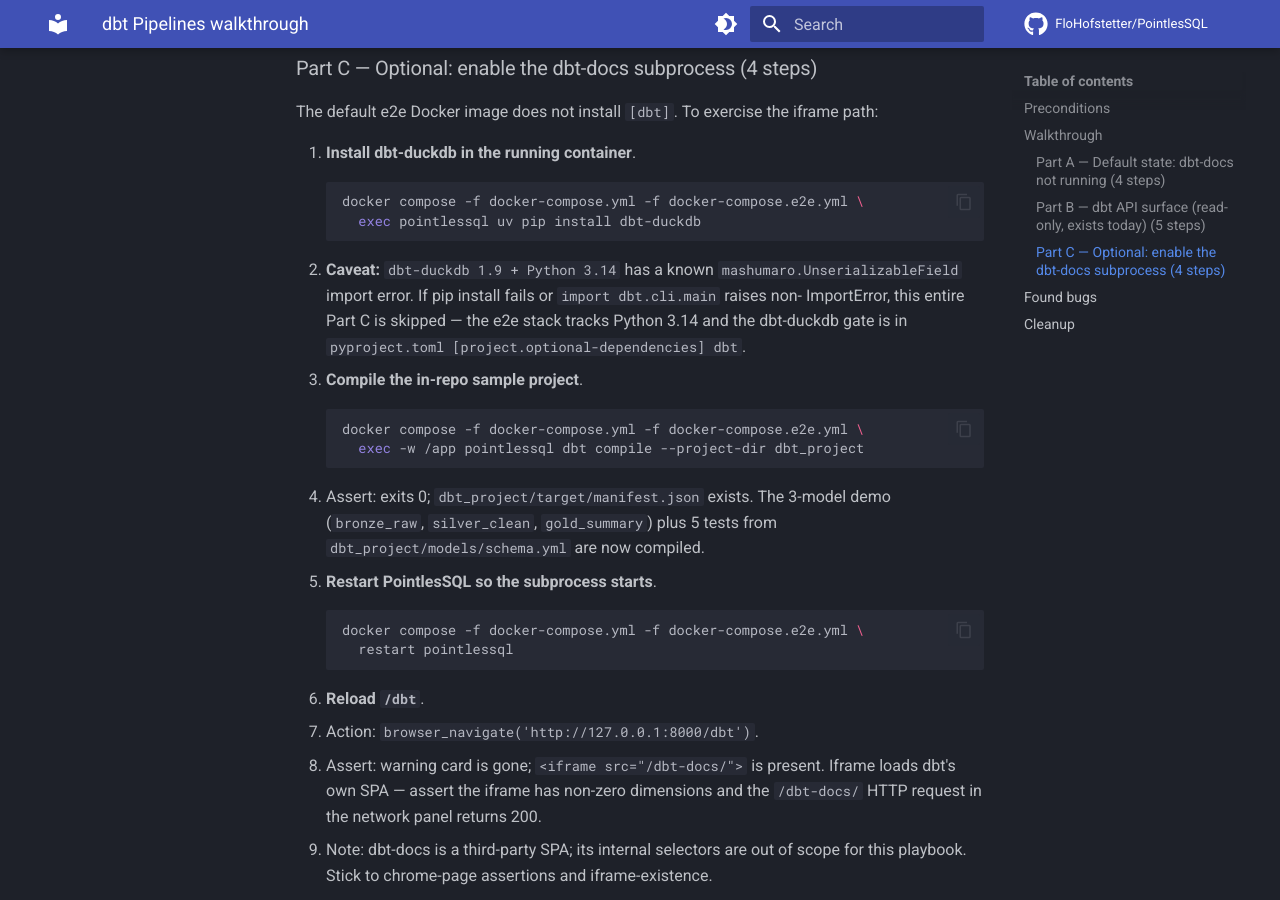
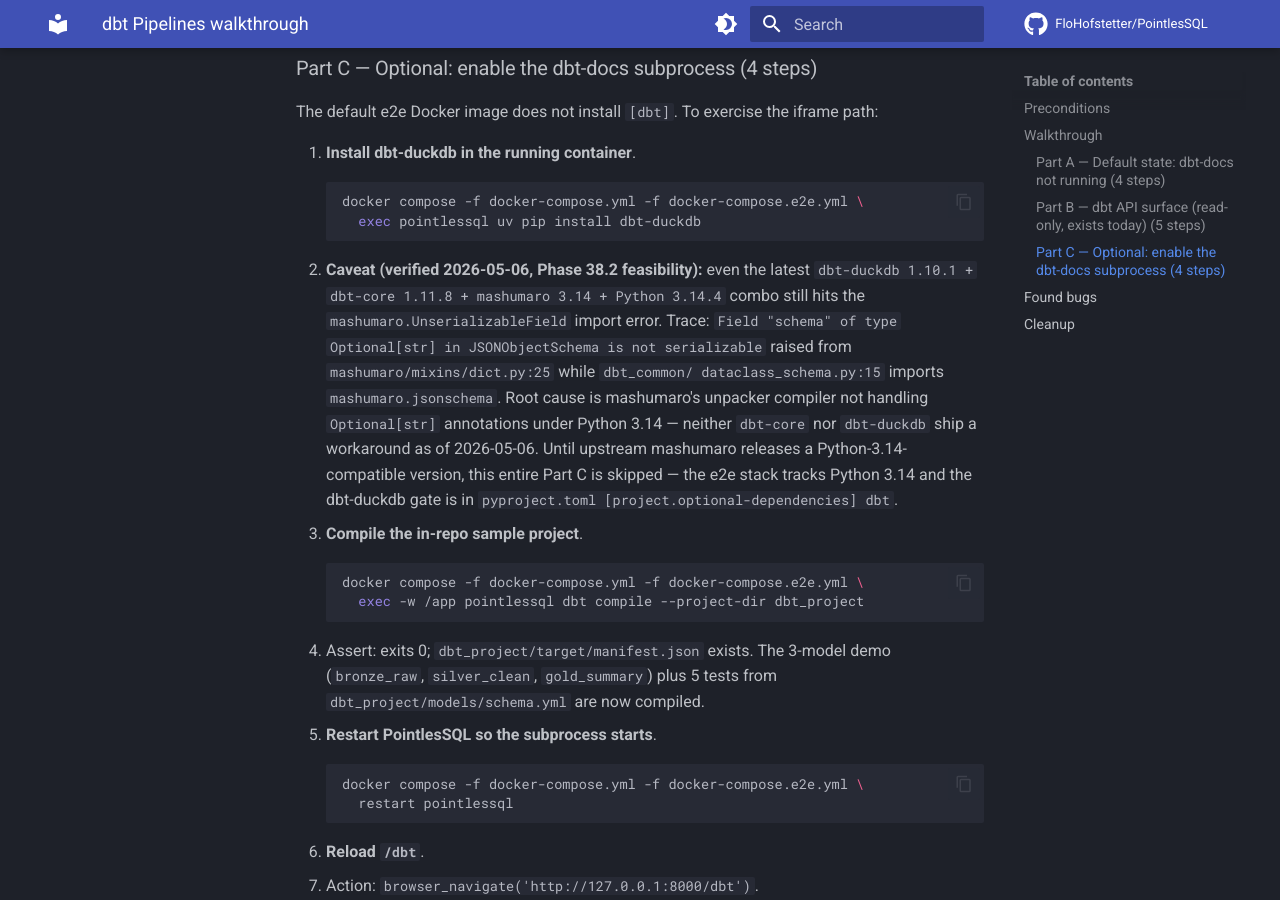
Before and after one commit to FloHofstetter/PointlesSQL, an MkDocs documentation site: the page built from docs/e2e-walkthroughs/dbt-pipeline.md, in a window 1280 px wide and 900 px high, scrolled down 2944 px. Built offline with MkDocs 1.6.1 and Material for MkDocs 9.7.7, drawn with Linux system fonts in a browser that asks for light colours; comment, search, counter and statistics services are not loaded.

Commit message:
docs(roadmap,walkthroughs): defer Sprint 36.7 on upstream mashumaro/Py3.14 (Phase 38.2)
Phase 38.2 ran the upfront feasibility check from the plan:

    docker compose ... exec pointlessql pip install dbt-duckdb
    docker compose ... exec pointlessql python -c "import dbt.cli.main"

Result: latest pins still fail.  ``dbt-duckdb 1.10.1`` +
``dbt-core 1.11.8`` + ``mashumaro 3.14`` + Python 3.14.4 raise

    mashumaro.exceptions.UnserializableField:
      Field "schema" of type Optional[str] in JSONObjectSchema
      is not serializable

at import time (``dbt_common.dataclass_schema`` imports
``mashumaro.jsonschema.builder`` which class-defines
``JSONObjectSchema`` and the unpacker compiler runs).  The blocker
is in mashumaro's Python-3.14 ``Optional[str]`` handling — no fix in
either dbt-core or dbt-duckdb today.  No workaround possible from
PointlesSQL's side; the e2e stack tracks Python 3.14 by design.

Sprint 36.7 (end-to-end walkthrough + Phase 36 close) flips from
``⏸ Playwright`` to ``⏸ upstream``; re-pick when mashumaro releases
a Py3.14-compatible version.  Phase 36 stays ``⏳ in progress``.

``docs/e2e-walkthroughs/dbt-pipeline.md`` Part C Caveat now records
the exact pins + trace + verification date so a future contributor
re-running the gate immediately knows whether the upstream picture
has changed.

Co-Authored-By: Claude Opus 4.7 (1M context) <noreply@anthropic.com>

````diff
--- a/docs/e2e-walkthroughs/dbt-pipeline.md
+++ b/docs/e2e-walkthroughs/dbt-pipeline.md
@@ -139,12 +139,22 @@ exercise the iframe path:
    docker compose -f docker-compose.yml -f docker-compose.e2e.yml \
      exec pointlessql uv pip install dbt-duckdb
    ```
-   - **Caveat:** `dbt-duckdb 1.9 + Python 3.14` has a known
-     `mashumaro.UnserializableField` import error. If pip
-     install fails or `import dbt.cli.main` raises non-
-     ImportError, this entire Part C is skipped — the e2e
-     stack tracks Python 3.14 and the dbt-duckdb gate is in
-     `pyproject.toml [project.optional-dependencies] dbt`.
+   - **Caveat (verified 2026-05-06, Phase 38.2 feasibility):**
+     even the latest `dbt-duckdb 1.10.1 + dbt-core 1.11.8 +
+     mashumaro 3.14 + Python 3.14.4` combo still hits the
+     `mashumaro.UnserializableField` import error.  Trace:
+     `Field "schema" of type Optional[str] in JSONObjectSchema
+     is not serializable` raised from
+     `mashumaro/mixins/dict.py:25` while `dbt_common/
+     dataclass_schema.py:15` imports `mashumaro.jsonschema`.
+     Root cause is mashumaro's unpacker compiler not handling
+     `Optional[str]` annotations under Python 3.14 — neither
+     `dbt-core` nor `dbt-duckdb` ship a workaround as of
+     2026-05-06.  Until upstream mashumaro releases a
+     Python-3.14-compatible version, this entire Part C is
+     skipped — the e2e stack tracks Python 3.14 and the
+     dbt-duckdb gate is in `pyproject.toml
+     [project.optional-dependencies] dbt`.
 
 2. **Compile the in-repo sample project**.
    ```bash
````
Also changed, not shown: ROADMAP.md (+12 -1 lines).
